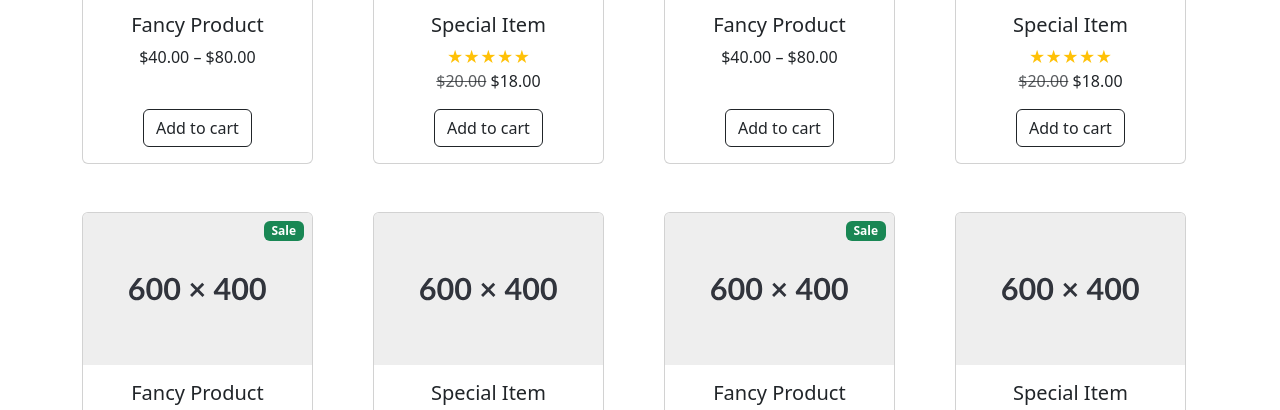
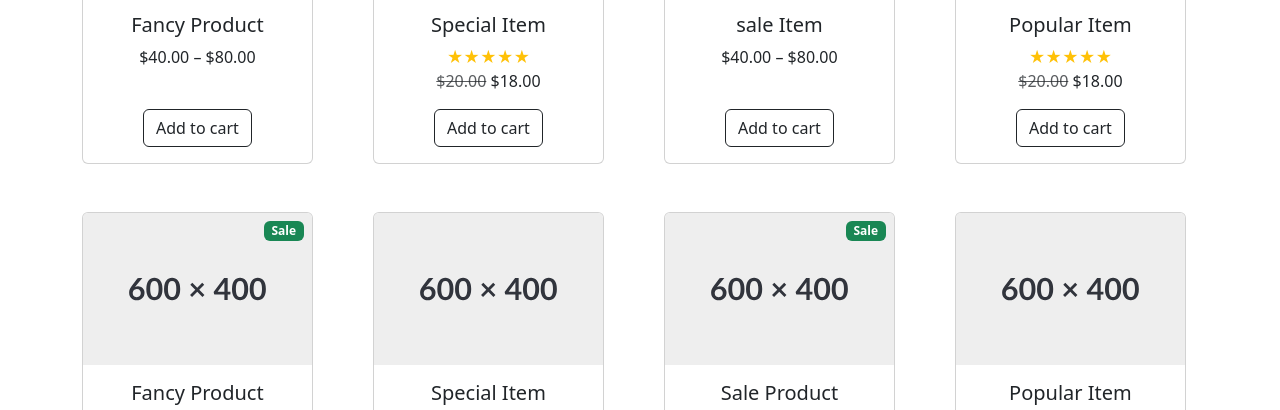
Before and after one commit to Sophearith-him168/practice2-bootstrab, a plain HTML site: page index.html in a window 1280 px wide. Shown: the part 459-869 px from the top of the page. Drawn offline with Linux system fonts and the light colour scheme.

Commit message:
secend commit

```diff
--- a/index.html
+++ b/index.html
@@ -131,7 +131,7 @@
               <img src="image/31343C.svg" class="card-img-top" alt="..." />
               <div class="card-body">
                 <span class="badge bg-success badge-sale">Sale</span>
-                <h5 class="card-title">Fancy Product</h5>
+                <h5 class="card-title">sale Item</h5>
                 <p class="card-text">$40.00 – $80.00</p>
                 <br />
                 <button class="btn btn-outline-dark">Add to cart</button>
@@ -143,7 +143,7 @@
             <div class="card h-100" style="width: 95%">
               <img src="image/31343C.svg" class="card-img-top" alt="..." />
               <div class="card-body">
-                <h5 class="card-title">Special Item</h5>
+                <h5 class="card-title">Popular Item</h5>
                 <div class="rating">★★★★★</div>
                 <p>
                   <span class="text-muted text-decoration-line-through"
@@ -191,7 +191,7 @@
               <img src="image/31343C.svg" class="card-img-top" alt="..." />
               <div class="card-body">
                 <span class="badge bg-success badge-sale">Sale</span>
-                <h5 class="card-title">Fancy Product</h5>
+                <h5 class="card-title">Sale Product</h5>
                 <p class="card-text">$40.00 – $80.00</p>
                 <br />
                 <button class="btn btn-outline-dark">Add to cart</button>
@@ -203,7 +203,7 @@
             <div class="card h-100" style="width: 95%">
               <img src="image/31343C.svg" class="card-img-top" alt="..." />
               <div class="card-body">
-                <h5 class="card-title">Special Item</h5>
+                <h5 class="card-title">Popular Item</h5>
                 <div class="rating">★★★★★</div>
                 <p>
                   <span class="text-muted text-decoration-line-through"
```
